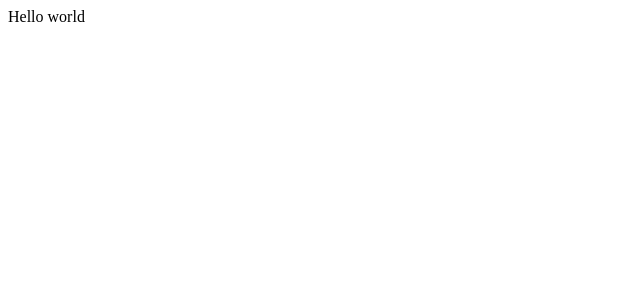
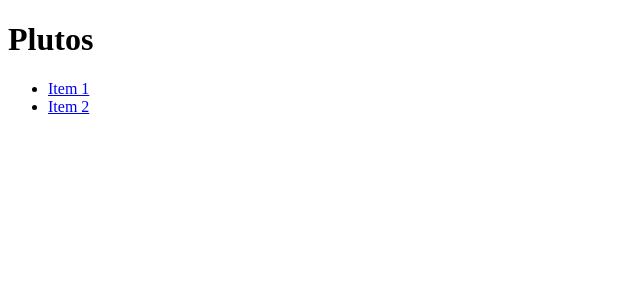
Before and after one commit to hadrianhughes/plutos, a React app: page / in a window 1280 px wide. Shown: the top 300 px of the page, without its empty margins (0-640 px from the left). Built offline with nearby package versions, Linux system fonts and the light colour scheme; the HTML template or start-up script is replaced by a standard one.

Commit message:
Add first container and components.

```diff
--- a/src/components/Dash.jsx
+++ b/src/components/Dash.jsx
@@ -1,7 +1,9 @@
 import React from 'react';
 
-const Dash = () => (
-	<div>Hello world</div>
+import Header from './Header.jsx';
+
+const Dash = ({navItems}) => (
+  <Header navItems={navItems} />
 );
 
 module.exports = Dash;
--- /dev/null
+++ b/src/components/Header.jsx
@@ -0,0 +1,20 @@
+import React from 'react';
+
+const Header = ({navItems}) => (
+  <header className="header">
+    <h1 className="header__logo">
+      Plutos
+    </h1>
+    <nav className="header__nav">
+      <ul className="header__nav-list">
+        {navItems.map((item, index) => (
+          <li key={index} className="header__nav-item">
+            <a href={item.href} target="_self" className="header__nav-link">{item.text}</a>
+          </li>
+        ))}
+      </ul>
+    </nav>
+  </header>
+);
+
+module.exports = Header;
--- /dev/null
+++ b/src/containers/DashContainer.jsx
@@ -0,0 +1,22 @@
+import React from 'react';
+
+import Dash from '../components/Dash.jsx';
+
+export default class DashContainer extends React.Component {
+	state = {
+		navItems: [
+			{
+				'text': 'Item 1',
+				'href': '#'
+			},
+			{
+				'text': 'Item 2',
+				'href': '#'
+			}
+		]
+	};
+
+	render () {
+		return <Dash navItems={this.state.navItems} />;
+	}
+}
--- a/src/index.jsx
+++ b/src/index.jsx
@@ -1,10 +1,9 @@
 import React from 'react';
 import { render } from 'react-dom';
-import { Router, Route } from 'react-router';
 
-import Dash from './components/Dash.jsx';
+import DashContainer from './containers/DashContainer.jsx';
 
 render(
-	<Dash />,
+	<DashContainer />,
 	document.getElementById('app')
 );
```
